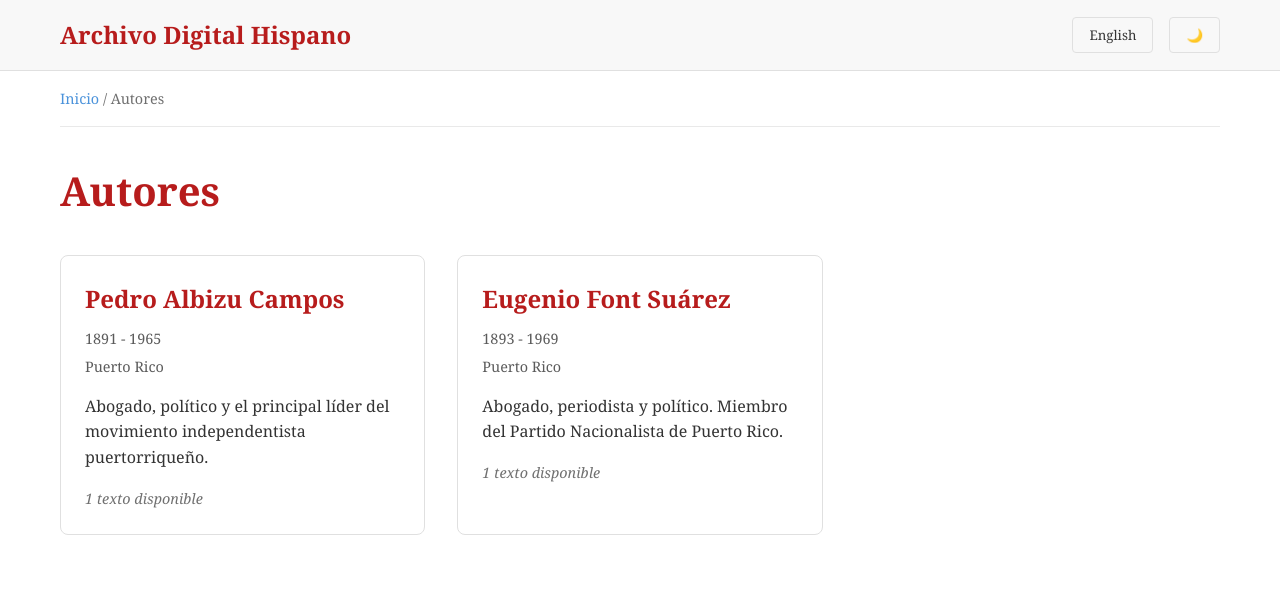
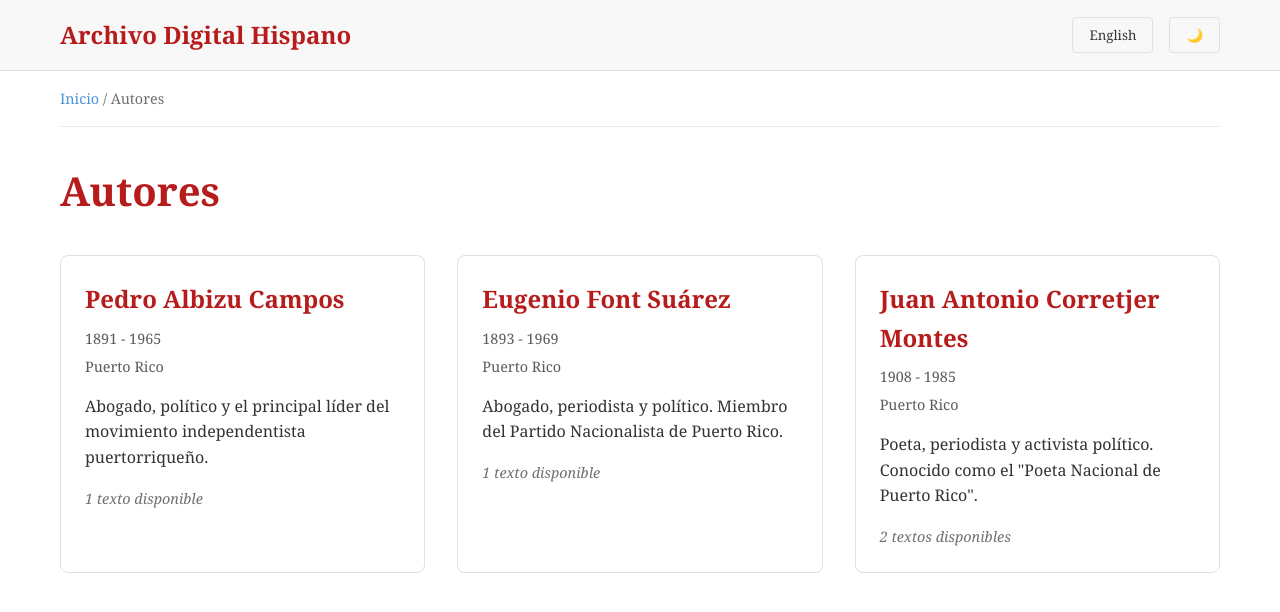
Before and after one commit to archivohispano/archivo, a Jekyll site: the page built from es/autores/index.html, in a window 1280 px wide. Shown: the top 612 px of the page. Built offline with Jekyll 4.4.1, drawn with Linux system fonts in a browser that asks for light colours.

Commit message:
Update index.html

```diff
--- a/es/autores/index.html
+++ b/es/autores/index.html
@@ -43,6 +43,13 @@ permalink: /es/autores/
                 <p class="author-description">Abogado, periodista y político. Miembro del Partido Nacionalista de Puerto Rico.</p>
                 <p class="text-count">1 texto disponible</p>
             </article>
+            <article class="author-card">
+                <h2><a href="/es/autores/juan-antonio-corretjer">Juan Antonio Corretjer Montes</a></h2>
+                <p class="author-dates">1908 - 1985</p>
+                <p class="author-country">Puerto Rico</p>
+                <p class="author-description">Poeta, periodista y activista político. Conocido como el "Poeta Nacional de Puerto Rico".</p>
+                <p class="text-count">2 textos disponibles</p>
+            </article>
 </article>
         </div>
     </div>
```
